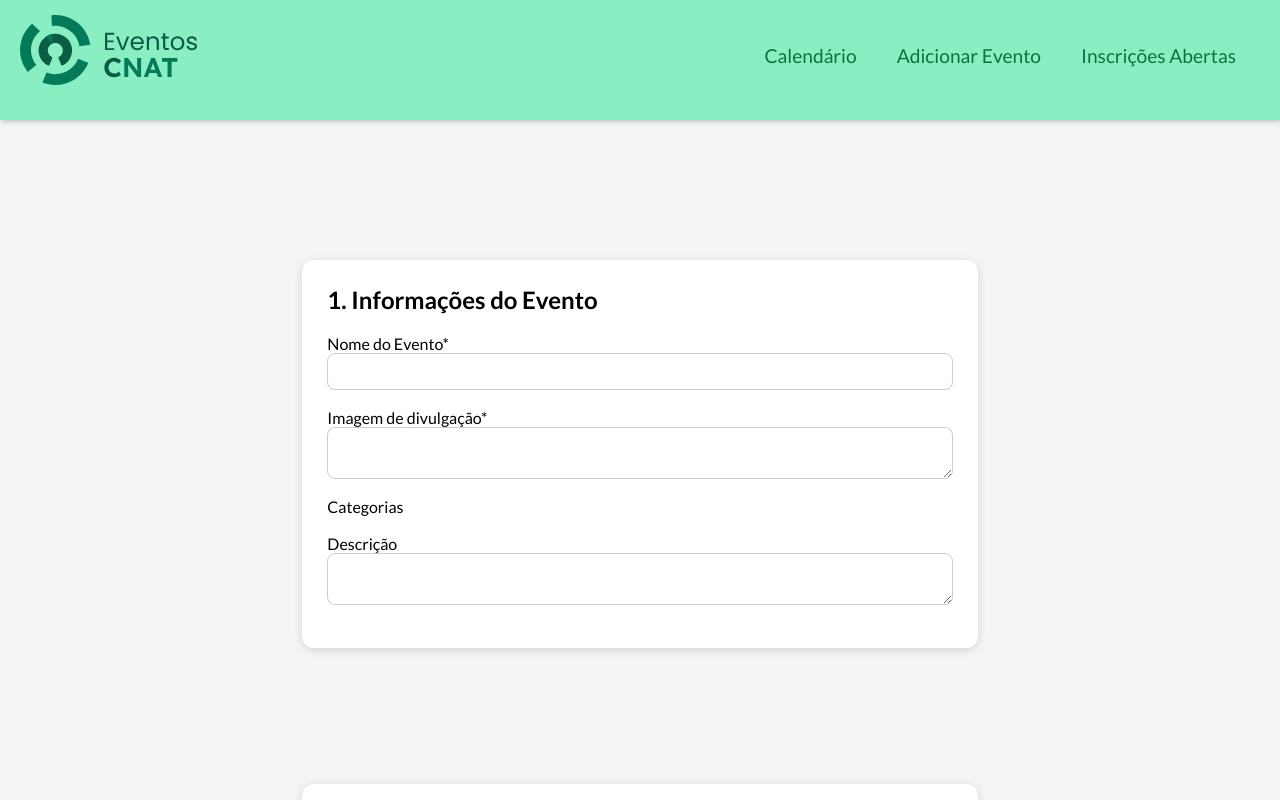
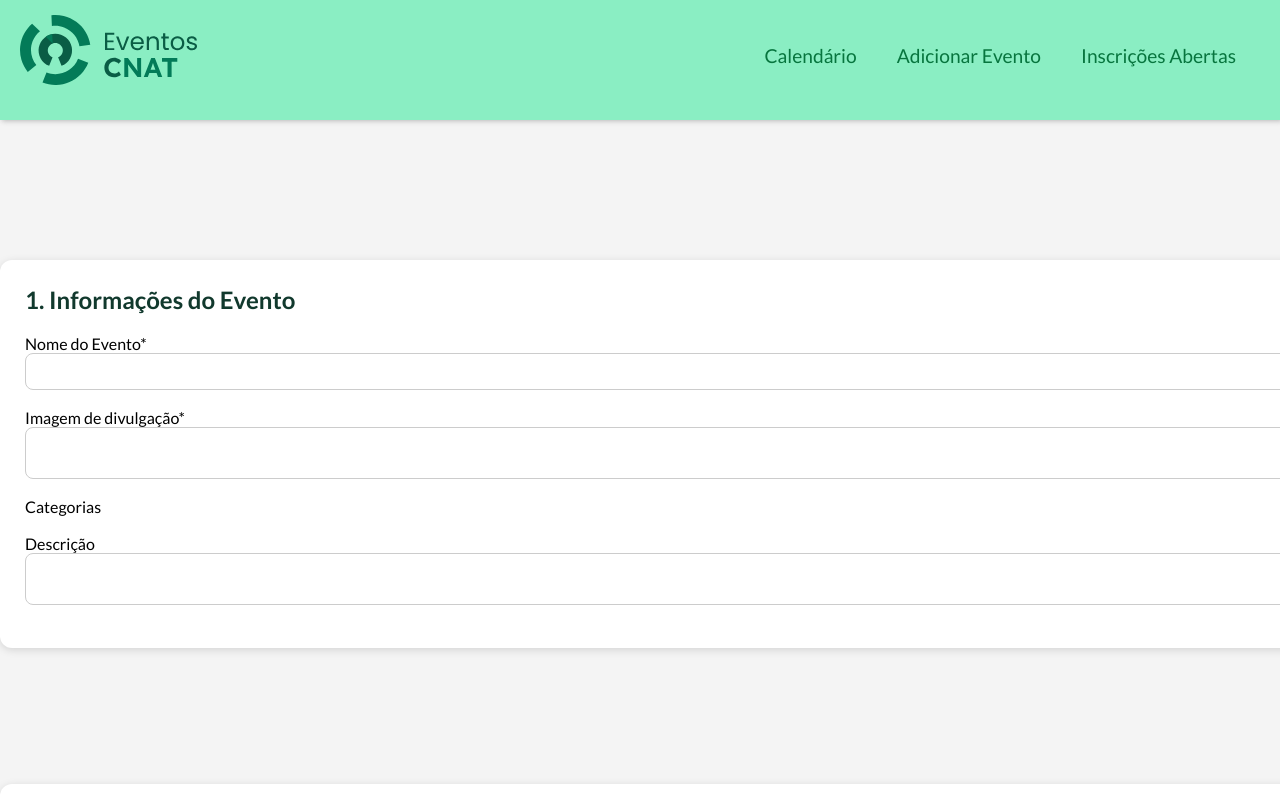
Before and after one commit to CSA-Centro-de-Solucoes-Aplicadas/Agenda-CNAT, a Vue app in the folder vue-project/: page /cadastro in a window 1280 px wide. Shown: the top 800 px of the page. Built offline with nearby package versions, Linux system fonts and the light colour scheme; the HTML template or start-up script is replaced by a standard one.

Commit message:
agenda cnat

```diff
--- a/vue-project/src/views/cadastro.vue
+++ b/vue-project/src/views/cadastro.vue
@@ -232,22 +232,24 @@ header li a:hover {
 /* MAIN */
 .main-content {
   max-width: 1440px;
+  width: 1440px;
   margin: 40px auto;
-  padding: 0 20px;
+  padding: 0;
   display: flex;
   flex-direction: column;
   gap: 40px;
 }
 .form-section {
   width: 100%;
-  max-width: 1440pxs;
   background: white;
   padding: 25px;
   border-radius: 12px;
   box-shadow: 0 2px 8px #0002;
 }
+
 .form-section h2 {
   margin-bottom: 20px;
+  color: #11392d;
 }
 .form-group {
   display: flex;
```
